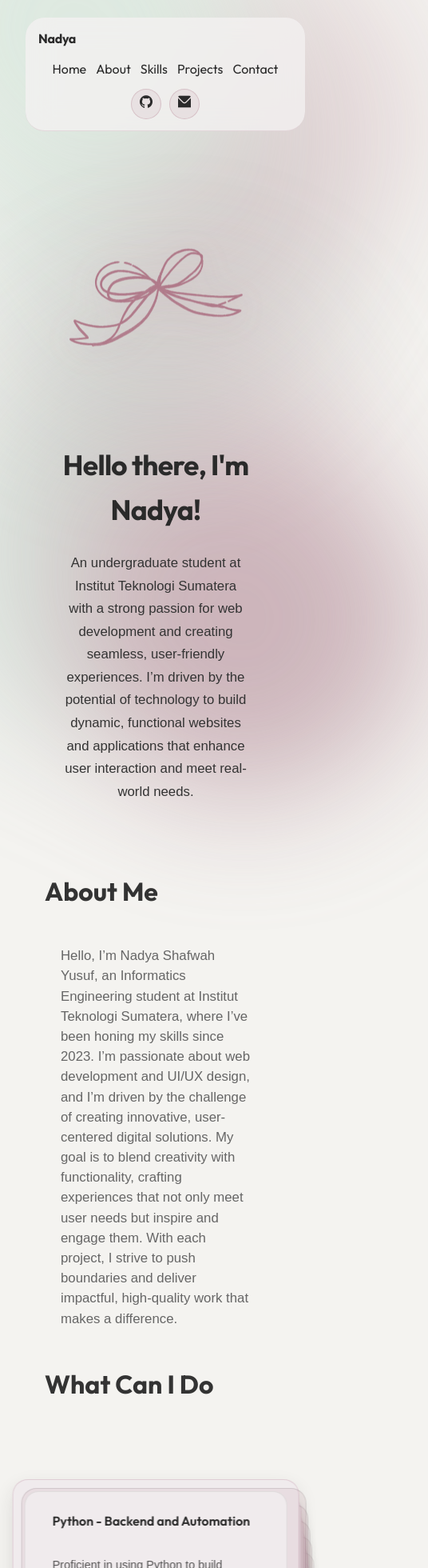
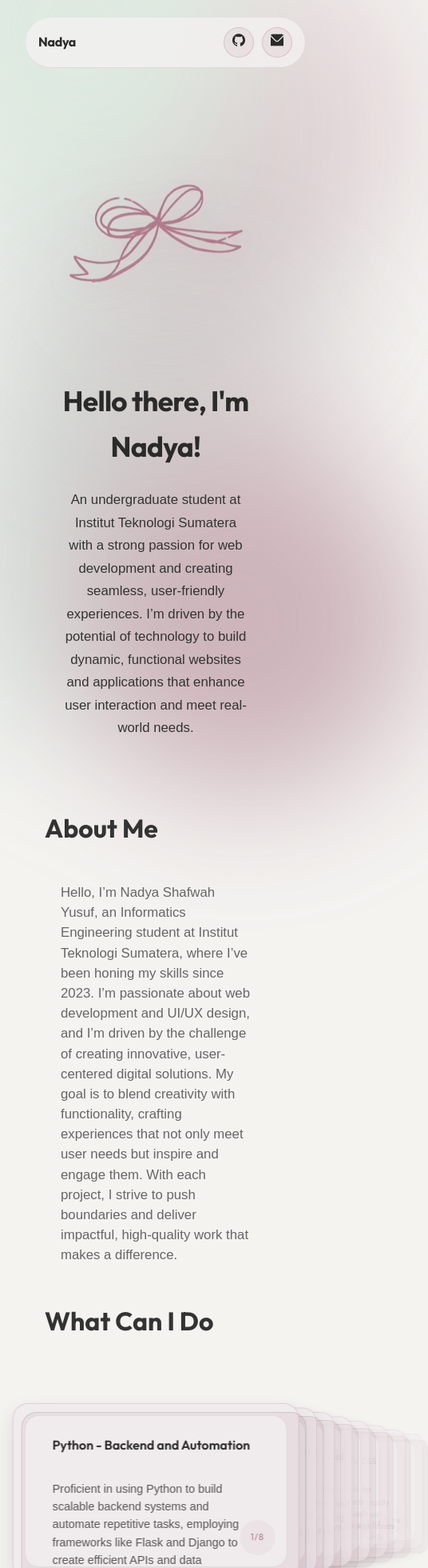
Before and after one commit to nadshafy/nadshafy, a Next.js app: page / in a window 390 px wide. Shown: the top 1960 px of the page at 80% size, 536 px wide, since content can reach past the window. Built offline with nearby package versions, Linux system fonts and the light colour scheme.

Commit message:
movile V2

```diff
--- a/app/page.module.css
+++ b/app/page.module.css
@@ -612,6 +612,8 @@ body, html {
   :root {
     --stack-card-width: min(92vw, 360px);
     --stack-card-height: clamp(220px, 56vw, 320px);
+    --stack-gap-x: clamp(18px, 8vw, 36px);
+    --stack-gap-y: clamp(6px, 2vw, 12px);
   }
 
   .container {
@@ -631,10 +633,21 @@ body, html {
     width: 38px;
     height: 38px;
     font-size: 24px;
+    left: 6px;
+  }
+
+  .stackArrowRight {
+    right: 6px;
   }
 
   .stackCardsContainer {
     height: calc(var(--stack-card-height) + var(--stack-gap-y) * 4 + 60px);
+  }
+
+  .stackCardItem {
+    transform: translate(-50%, -50%)
+      translate(calc(var(--stack-gap-x) * var(--offset)), 0)
+      scale(calc(1 - (var(--offset) * 0.05)));
   }
 
   .stackCardItem {
--- a/styles/global.css
+++ b/styles/global.css
@@ -157,19 +157,20 @@ button:hover {
 
 @media (max-width: 700px) {
   .siteNav {
-    flex-direction: column;
-    align-items: stretch;
+    flex-direction: row;
+    align-items: center;
+    justify-content: space-between;
     gap: 12px;
-    padding: 14px 16px;
-    border-radius: 24px;
+    padding: 12px 16px;
+    border-radius: 999px;
   }
 
   .siteLinks {
-    justify-content: center;
+    display: none;
   }
 
   .siteIcons {
-    justify-content: center;
+    justify-content: flex-end;
   }
 }
 
```
